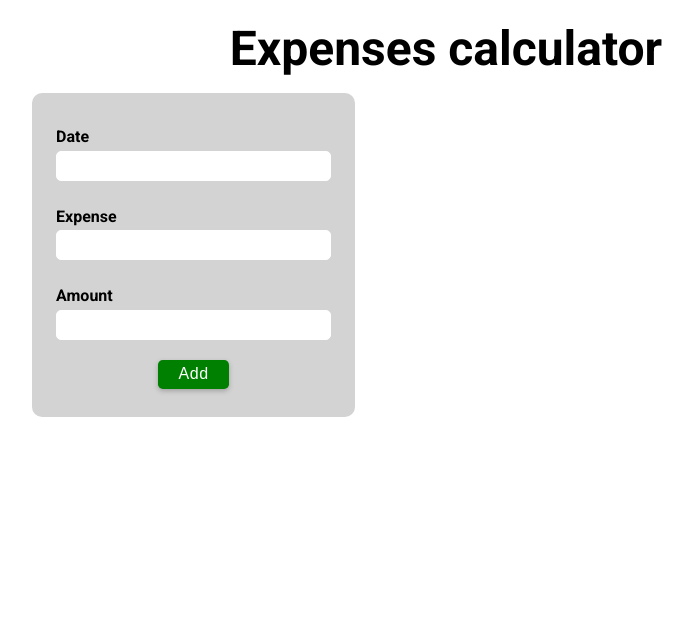
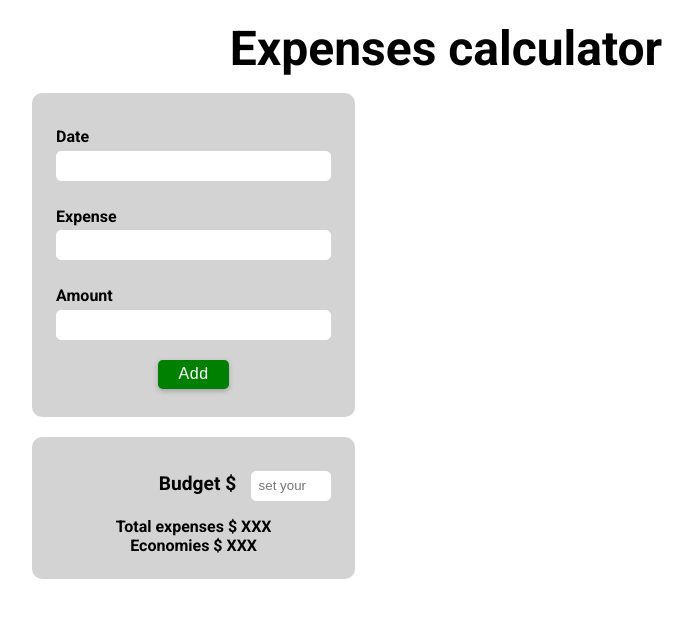
Before and after one commit to jakubchmielewsky/Expenses-calculator, a React (Create React App) app: page / in a window 1280 px wide. Shown: the top 618 px of the page, without its empty margins (194-887 px from the left). Built offline with nearby package versions, Linux system fonts and the light colour scheme.

Commit message:
add summary

```diff
--- a/src/App.jsx
+++ b/src/App.jsx
@@ -4,6 +4,8 @@ import { AppContainer } from "./App.styles";
 
 //components
 import ExpenseForm from "./components/ExpenseForm/ExpenseForm"
+import Summary from "./components/Summary/Summary";
+
 
 function App() {
   return (
@@ -12,7 +14,7 @@ function App() {
       <section className="wrapper">
         <aside>
           <ExpenseForm/>
-          {/* <ExpensesSummary/> */}
+          <Summary/>
         </aside>
         {/* <ExpensesList/> */}
         <div></div>
--- a/src/components/Summary/Summary.jsx
+++ b/src/components/Summary/Summary.jsx
@@ -0,0 +1,15 @@
+import React from "react";
+import { SummaryContainer } from "./Summary.style";
+
+//components
+import InputGroup from "../Shared/InputGroup";
+
+export default function Summary(){
+    return(
+        <SummaryContainer>
+            <InputGroup label={"Budget $ "} type={"number"} placeholder={"set your budget"}/>
+            <h4>Total expenses $ {"XXX"}</h4>
+            <h4>Economies $ {"XXX"}</h4>
+        </SummaryContainer>
+    )
+}
--- a/src/components/Summary/Summary.style.jsx
+++ b/src/components/Summary/Summary.style.jsx
@@ -0,0 +1,24 @@
+import styled from "styled-components";
+
+export const SummaryContainer=styled.section`
+    background-color: lightgray;
+    padding: 1.5rem;
+    margin-top: 20px;
+    border-radius: 10px;
+
+    div{
+        display: flex;
+        align-items: center;
+        justify-content: flex-end;
+        gap: 15px;
+        font-size: 1.2rem;
+
+        input{
+            width: 80px;
+        }
+
+    }
+
+
+
+`
```
